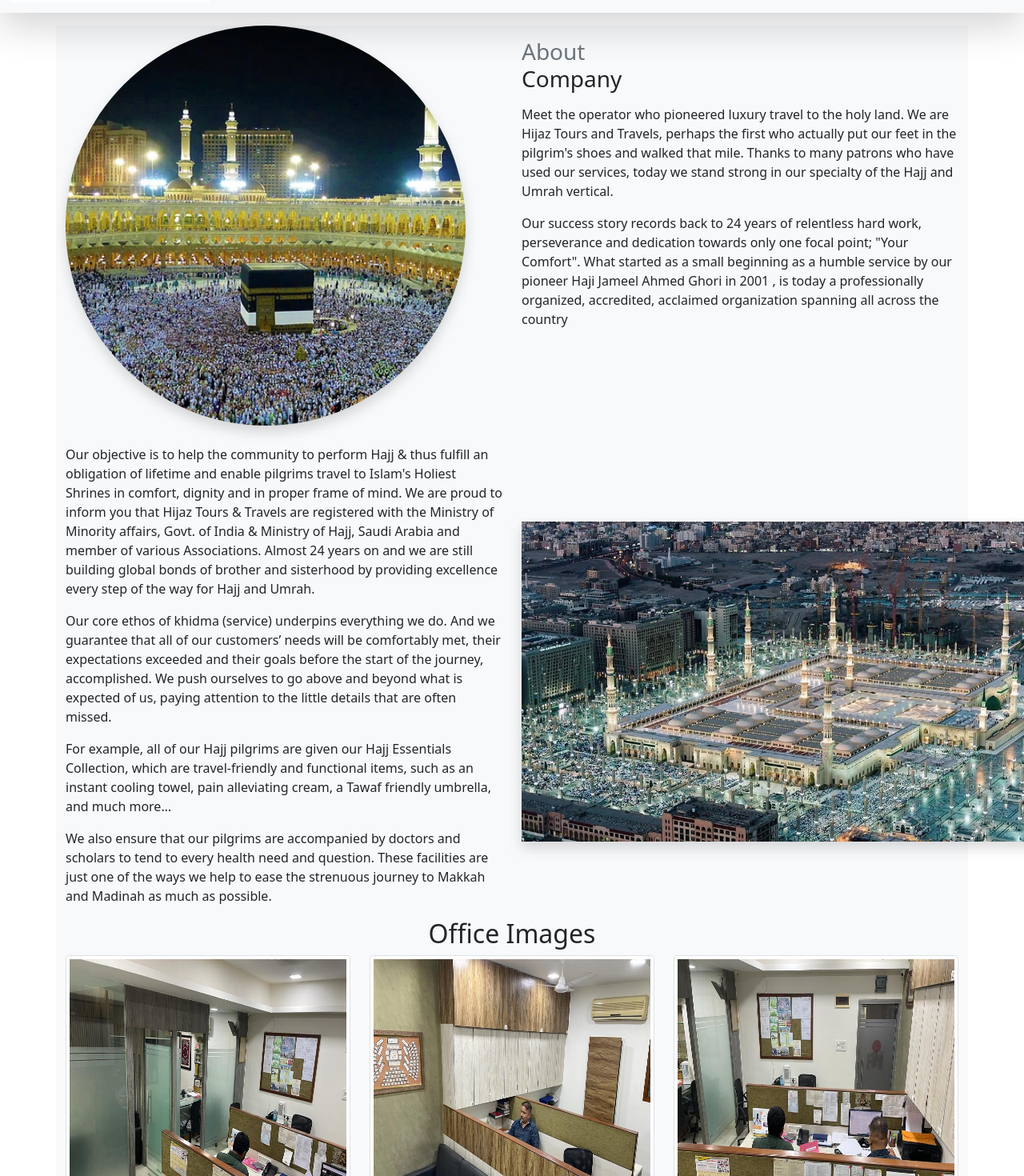
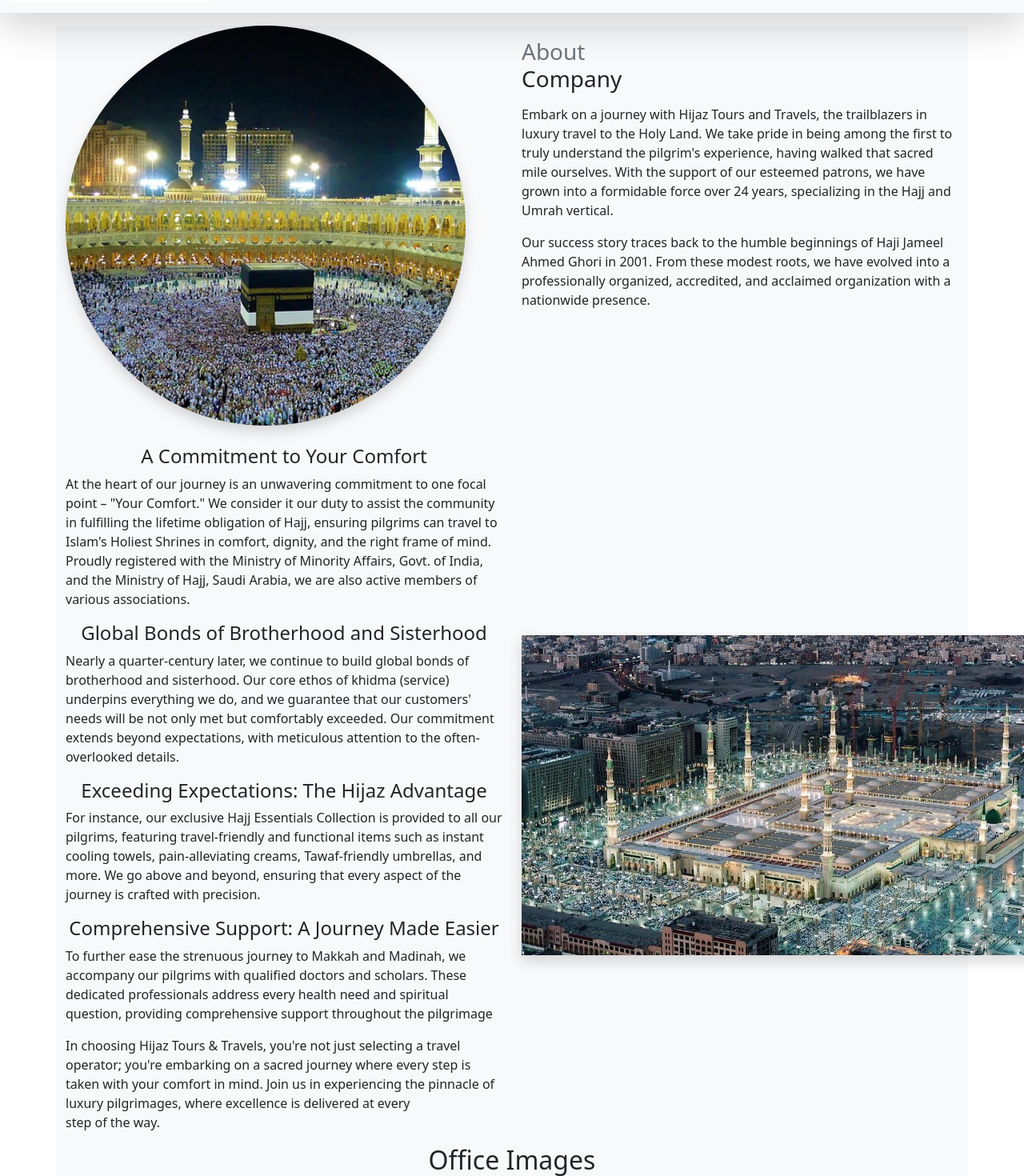
Before and after one commit to taabishshaikh2/HijazTours, a React (Vite) app: page /profile in a window 1280 px wide. Shown: the part 80-1550 px from the top of the page at 80% size. Built offline with nearby package versions, Linux system fonts and the light colour scheme.

Commit message:
Fixed: about details

```diff
--- a/src/pages/About.jsx
+++ b/src/pages/About.jsx
@@ -26,11 +26,13 @@
           </h3>
           <div className="info phone ">
             <p>
-            Meet the operator who pioneered luxury travel to the holy land. We are Hijaz Tours and Travels, perhaps the first who actually put our feet in the pilgrim's shoes and walked that mile. Thanks to many patrons who have used our services, today we stand strong in our specialty of the Hajj and Umrah vertical.
+            Embark on a journey with Hijaz Tours and Travels, the trailblazers in luxury travel to the Holy Land. We take pride in being among the first to truly understand the pilgrim's experience, having walked that sacred mile ourselves. With the support of our esteemed patrons, we have grown into a formidable force over 24 years, specializing in the Hajj and Umrah vertical.
+
 
             </p>
             <p>
-            Our success story records back to 24 years of relentless hard work, perseverance and dedication towards only one focal point; "Your Comfort". What started as a small beginning as a humble service by our pioneer Haji Jameel Ahmed Ghori in 2001 , is today a professionally organized, accredited, acclaimed organization spanning all across the country
+            Our success story traces back to the humble beginnings of Haji Jameel Ahmed Ghori in 2001. From these modest roots, we have evolved into a professionally organized, accredited, and acclaimed organization with a nationwide presence.
+
 
             </p>
           </div>
@@ -41,22 +43,29 @@
         <div className="col-md-6 ">
           <div className="info email mb-3">
             <p>
-            Our objective is to help the community to perform Hajj & thus fulfill an obligation of lifetime and enable pilgrims travel to Islam's Holiest Shrines in comfort, dignity and in proper frame of mind. We are proud to inform you that Hijaz Tours & Travels are registered with the Ministry of Minority affairs, Govt. of India & Ministry of Hajj, Saudi Arabia and member of various Associations.
-Almost 24 years on and we are still building global bonds of brother and sisterhood by providing excellence every step of the way for Hajj and Umrah.
+              <h4 className="text-center">A Commitment to Your Comfort</h4>
+            At the heart of our journey is an unwavering commitment to one focal point – "Your Comfort." We consider it our duty to assist the community in fulfilling the lifetime obligation of Hajj, ensuring pilgrims can travel to Islam's Holiest Shrines in comfort, dignity, and the right frame of mind. Proudly registered with the Ministry of Minority Affairs, Govt. of India, and the Ministry of Hajj, Saudi Arabia, we are also active members of various associations.
 
             </p>
 
             <p>
-Our core ethos of khidma (service) underpins everything we do. And we guarantee that all of our customers’ needs will be comfortably met, their expectations exceeded and their goals before the start of the journey, accomplished. We push ourselves to go above and beyond what is expected of us, paying attention to the little details that are often missed.
+              <h4 className="text-center">Global Bonds of Brotherhood and Sisterhood</h4>
+            Nearly a quarter-century later, we continue to build global bonds of brotherhood and sisterhood. Our core ethos of khidma (service) underpins everything we do, and we guarantee that our customers' needs will be not only met but comfortably exceeded. Our commitment extends beyond expectations, with meticulous attention to the often-overlooked details.
+
 
             </p>
             <p>
-            For example, all of our Hajj pilgrims are given our Hajj Essentials Collection, which are travel-friendly and functional items, such as an instant cooling towel, pain alleviating cream, a Tawaf friendly umbrella, and much more…
+              <h4 className="text-center">Exceeding Expectations: The Hijaz Advantage</h4>
+            For instance, our exclusive Hajj Essentials Collection is provided to all our pilgrims, featuring travel-friendly and functional items such as instant cooling towels, pain-alleviating creams, Tawaf-friendly umbrellas, and more. We go above and beyond, ensuring that every aspect of the journey is crafted with precision.
+
 
             </p>
             <p>
-              We also ensure that our pilgrims are accompanied by doctors and scholars to tend to every health need and question. These facilities are just one of the ways we help to ease the strenuous journey to Makkah and Madinah as much as possible.
+              <h4 className="text-center">Comprehensive Support: A Journey Made Easier</h4>
+            To further ease the strenuous journey to Makkah and Madinah, we accompany our pilgrims with qualified doctors and scholars. These dedicated professionals address every health need and spiritual question, providing comprehensive support throughout the pilgrimage
             </p>
+             <p>
+In choosing Hijaz Tours & Travels, you're not just selecting a travel operator; you're embarking on a sacred journey where every step is taken with your comfort in mind. Join us in experiencing the pinnacle of luxury pilgrimages, where excellence is delivered at every step of the way.</p>
           </div>
         </div>
 
@@ -111,20 +120,15 @@
             Company
           </h3>
           <div className="info phone ">
-            <p>
-              Meet the operator who pioneered luxury travel to the holy land. We
-              are Hijaz Tours and Travels, perhaps the first who actually put
-              our feet in the pilgrim's shoes and walked that mile. Thanks to
-              many patrons who have used our services, today we stand strong in
-              our specialty of the Hajj and Umrah vertical.
+          <p>
+            Embark on a journey with Hijaz Tours and Travels, the trailblazers in luxury travel to the Holy Land. We take pride in being among the first to truly understand the pilgrim's experience, having walked that sacred mile ourselves. With the support of our esteemed patrons, we have grown into a formidable force over 24 years, specializing in the Hajj and Umrah vertical.
+
+
             </p>
             <p>
-              Our success story records back to 14 years of relentless hard
-              work, perseverance and dedication towards only one focal point;
-              "Your Comfort". What started as a small beginning as a humble
-              service by our pioneer Haji Jameel Ahmed Ghori in 2001 , is today
-              a professionally organized, accredited, acclaimed organization
-              spanning all across the country
+            Our success story traces back to the humble beginnings of Haji Jameel Ahmed Ghori in 2001. From these modest roots, we have evolved into a professionally organized, accredited, and acclaimed organization with a nationwide presence.
+
+
             </p>
           </div>
         </div>
@@ -133,38 +137,31 @@
       <div className="mt-4 row d-flex flex-column">
         <div className="col-md-6 ">
           <div className="info email mb-3">
-            <p>
-              Our objective is to help the community to perform Hajj & thus
-              fulfill an obligation of lifetime and enable pilgrims travel to
-              Islam's Holiest Shrines in comfort, dignity and in proper frame of
-              mind. We are to proud inform you that Hijaz Tours & Travels are
-              registered with the Ministry of Minority affairs, Govt. of India &
-              Ministry of Hajj, Saudi Arabia and member of various Associations.
-              Almost 14 years on and we are still building global bonds of
-              brother and sisterhood by providing excellence every step of the
-              way for Hajj and Umrah.
+          <p>
+              <h4 className="text-center">A Commitment to Your Comfort</h4>
+            At the heart of our journey is an unwavering commitment to one focal point – "Your Comfort." We consider it our duty to assist the community in fulfilling the lifetime obligation of Hajj, ensuring pilgrims can travel to Islam's Holiest Shrines in comfort, dignity, and the right frame of mind. Proudly registered with the Ministry of Minority Affairs, Govt. of India, and the Ministry of Hajj, Saudi Arabia, we are also active members of various associations.
+
             </p>
 
             <p>
-              Our core ethos of khidma (service) underpins everything we do. And
-              we guarantee that all of our customers’ needs will be comfortably
-              met, their expectations exceeded and their goals before the start
-              of the journey, accomplished. We push ourselves to go above and
-              beyond what is expected of us, paying attention to the little
-              details that are often missed.
+              <h4 className="text-center">Global Bonds of Brotherhood and Sisterhood</h4>
+            Nearly a quarter-century later, we continue to build global bonds of brotherhood and sisterhood. Our core ethos of khidma (service) underpins everything we do, and we guarantee that our customers' needs will be not only met but comfortably exceeded. Our commitment extends beyond expectations, with meticulous attention to the often-overlooked details.
+
+
             </p>
             <p>
-              For example, all of our Hajj pilgrims are given our Hajj
-              Essentials Collection, which are travel-friendly and functional
-              items, such as an instant cooling towel, pain alleviating cream, a
-              Tawaf friendly umbrella, and much more…
+              <h4 className="text-center">Exceeding Expectations: The Hijaz Advantage</h4>
+            For instance, our exclusive Hajj Essentials Collection is provided to all our pilgrims, featuring travel-friendly and functional items such as instant cooling towels, pain-alleviating creams, Tawaf-friendly umbrellas, and more. We go above and beyond, ensuring that every aspect of the journey is crafted with precision.
+
+
             </p>
             <p>
-              We also ensure that our pilgrims are accompanied by doctors and
-              scholars to tend to every health need and question. These
-              facilities are just one of the ways we help to ease the strenuous
-              journey to Makkah and Madinah as much as possible.
+              <h4 className="text-center">Comprehensive Support: A Journey Made Easier</h4>
+            To further ease the strenuous journey to Makkah and Madinah, we accompany our pilgrims with qualified doctors and scholars. These dedicated professionals address every health need and spiritual question, providing comprehensive support throughout the pilgrimage
             </p>
+             <p>
+In choosing Hijaz Tours & Travels, you're not just selecting a travel operator; you're embarking on a sacred journey where every step is taken with your comfort in mind. Join us in experiencing the pinnacle of luxury pilgrimages, where excellence is delivered at every step of the way.</p>
+
           </div>
         </div>
 
--- a/src/pages/Home.jsx
+++ b/src/pages/Home.jsx
@@ -89,12 +89,16 @@
             <div className=" ">
               <h2 className="text-center">About Us</h2>
               <p>
-              Meet the operator who pioneered luxury travel to the holy land. We are Hijaz Tours and Travels, perhaps the first who actually put our feet in the pilgrim's shoes and walked that mile. Thanks to many patrons who have used our services, today we stand strong in our specialty of the Hajj and Umrah vertical.
-              </p>
-              <p>
-              Our success story records back to 24 years of relentless hard work, perseverance and dedication towards only one focal point; "Your Comfort". What started as a small beginning as a humble service by our pioneer Haji Jameel Ahmed Ghori in 2001 , is today a professionally organized, accredited, acclaimed organization spanning all across the country
-              </p>
-              <Link to="/" className="btn btn-success">Know More...</Link>
+            Embark on a journey with Hijaz Tours and Travels, the trailblazers in luxury travel to the Holy Land. We take pride in being among the first to truly understand the pilgrim's experience, having walked that sacred mile ourselves. With the support of our esteemed patrons, we have grown into a formidable force over 24 years, specializing in the Hajj and Umrah vertical.
+
+
+            </p>
+            <p>
+            Our success story traces back to the humble beginnings of Haji Jameel Ahmed Ghori in 2001. From these modest roots, we have evolved into a professionally organized, accredited, and acclaimed organization with a nationwide presence.
+
+
+            </p>
+              <Link to="/profile" className="btn btn-success">Know More...</Link>
             </div>
             <div className=" text-center">
               <img
```
Also changed, not shown: 3 other files (tests, documents, lock files or other folders).
